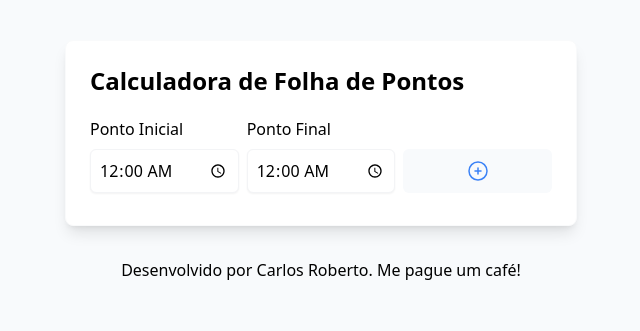
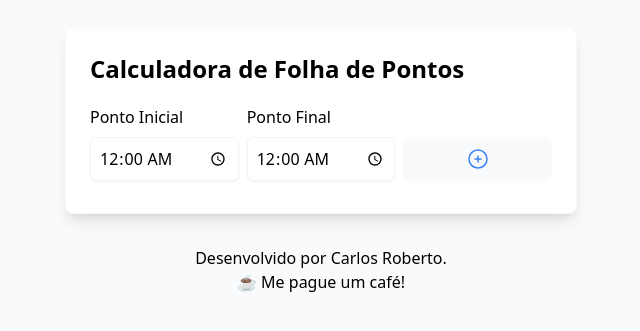
Before and after one commit to caarlos1/calc_folha_de_pontos, a React (Create React App) app: page / in a window 1280 px wide. Shown: the part 245-576 px from the top of the page, without its empty margins (319-959 px from the left). Built offline with nearby package versions, Linux system fonts and the light colour scheme.

Commit message:
change footer message and style

```diff
--- a/src/components/Footer.tsx
+++ b/src/components/Footer.tsx
@@ -2,7 +2,7 @@ import React from 'react';
 
 function Footer() {
   return (
-    <footer className="mt-5">
+    <footer className="mt-5 text-center">
       Desenvolvido por{' '}
       <a
         href="https://github.com/caarlos1"
@@ -12,14 +12,14 @@ function Footer() {
       >
         Carlos Roberto.
       </a>
+      <br />
       <a
         href="https://ko-fi.com/caarlos"
         className="footer-link"
         target="_blank"
         rel="noreferrer"
       >
-        {' '}
-        Me pague um café!
+        ☕ Me pague um café!
       </a>
     </footer>
   );
```
